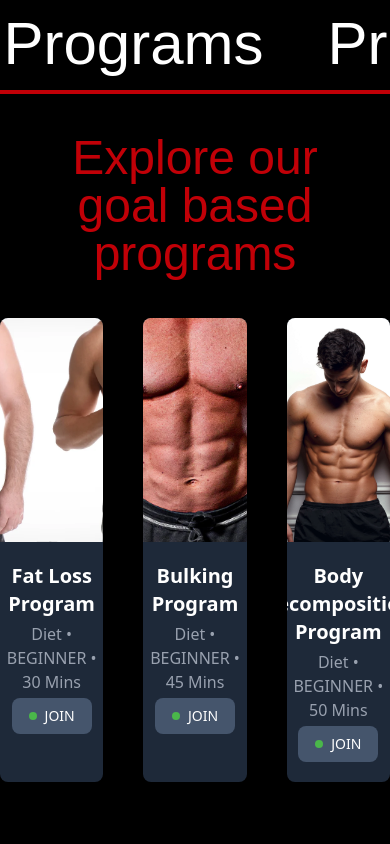
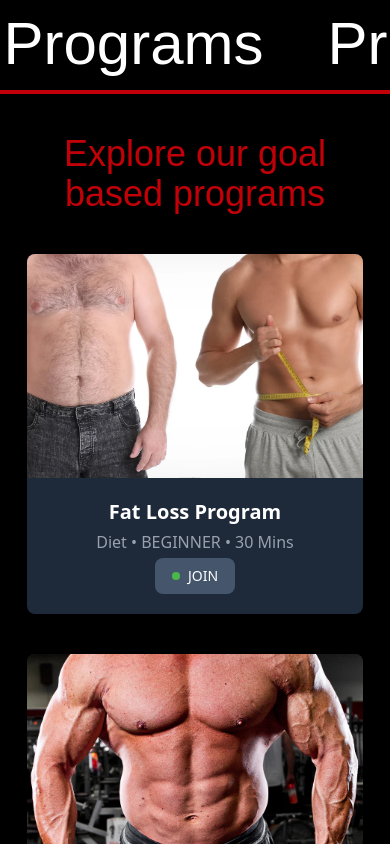
Before and after one commit to dharaniis/arjun-site, a React (Vite) app in the folder client/: page / in a window 390 px wide. Shown: the part 2240-3084 px from the top of the page. Built offline with nearby package versions, Linux system fonts and the light colour scheme; a web font is replaced by a local one.

Commit message:
add programs  responsive

```diff
--- a/client/src/components/ProgramCard.tsx
+++ b/client/src/components/ProgramCard.tsx
@@ -9,7 +9,7 @@ type Props = {
 
 function ProgramCard({ id, program, info, image }: Props) {
   return (
-    <div className="w-96 rounded-lg overflow-hidden bg-gray-800 shadow-lg transition-all duration-300 hover:scale-110 font-sans text-center">
+    <div className="w-84 md:w-96 rounded-lg overflow-hidden bg-gray-800 shadow-lg transition-all duration-300 hover:scale-110 font-sans text-center">
       <img className="object-cover h-56" src={`src/assets/${image}.jpg`}></img>
       <div className="my-5 flex flex-col items-center gap-1">
         <h1 className="font-bold text-xl">{program}</h1>
--- a/client/src/pages/home/Programs.tsx
+++ b/client/src/pages/home/Programs.tsx
@@ -1,8 +1,29 @@
 import ProgramCard from "../../components/ProgramCard"
+import { ProgramsContentType } from "../../shared/types"
 
 type Props = {}
 
 function Programs({}: Props) {
+  const programsContent:Array<ProgramsContentType> = [
+    {
+      id:"fatloss",
+      program:"Fat Loss Program",
+      info:"Diet • BEGINNER • 30 Mins",
+      image:"fat2fit"
+    },
+    {
+      id:"bulking",
+      program:"Bulking Program",
+      info:"Diet • BEGINNER • 45 Mins",
+      image:"bulking",
+    },
+    {
+      id:"bodyRecomposition",
+      program:"Body Recomposition Program",
+      info:"Diet • BEGINNER • 50 Mins",
+      image:"recomp",
+    }
+  ]
   return (
     <div id="Programs" className="h-fit text-center">
         <div className="text-6xl w-full inline-flex flex-nowrap border-y-4 border-red-700 overflow-hidden" id="infiniteProgram">
@@ -19,26 +40,17 @@ function Programs({}: Props) {
                 <li className="my-4">Programs</li>
             </ul>
         </div>
-        <h1 className="m-10 text-5xl text-red-700">Explore our goal based programs</h1>
-        <div className="flex justify-center gap-10">
-          <ProgramCard
-            id="fatloss"
-            program="Fat Loss Program"
-            info="Diet • BEGINNER • 30 Mins"
-            image="fat2fit"
-          />
-          <ProgramCard
-            id="bulking"
-            program="Bulking Program"
-            info="Diet • BEGINNER • 45 Mins"
-            image="bulking"
-          />
-          <ProgramCard
-            id="bodyRecomposition"
-            program="Body Recomposition Program"
-            info="Diet • BEGINNER • 50 Mins"
-            image="recomp"
-          />
+        <h1 className="m-10 text-4xl md:text-5xl text-red-700">Explore our goal based programs</h1>
+        <div className="flex flex-wrap justify-center gap-10">
+          {programsContent.map((program) => (
+              <ProgramCard
+              id={program.id}
+              program={program.program}
+              info={program.info}
+              image={program.image}
+             />
+          ))}
+
         </div>
     </div>
   )
```
Also changed, not shown: client/src/shared/types.ts (+7 -0 lines).
